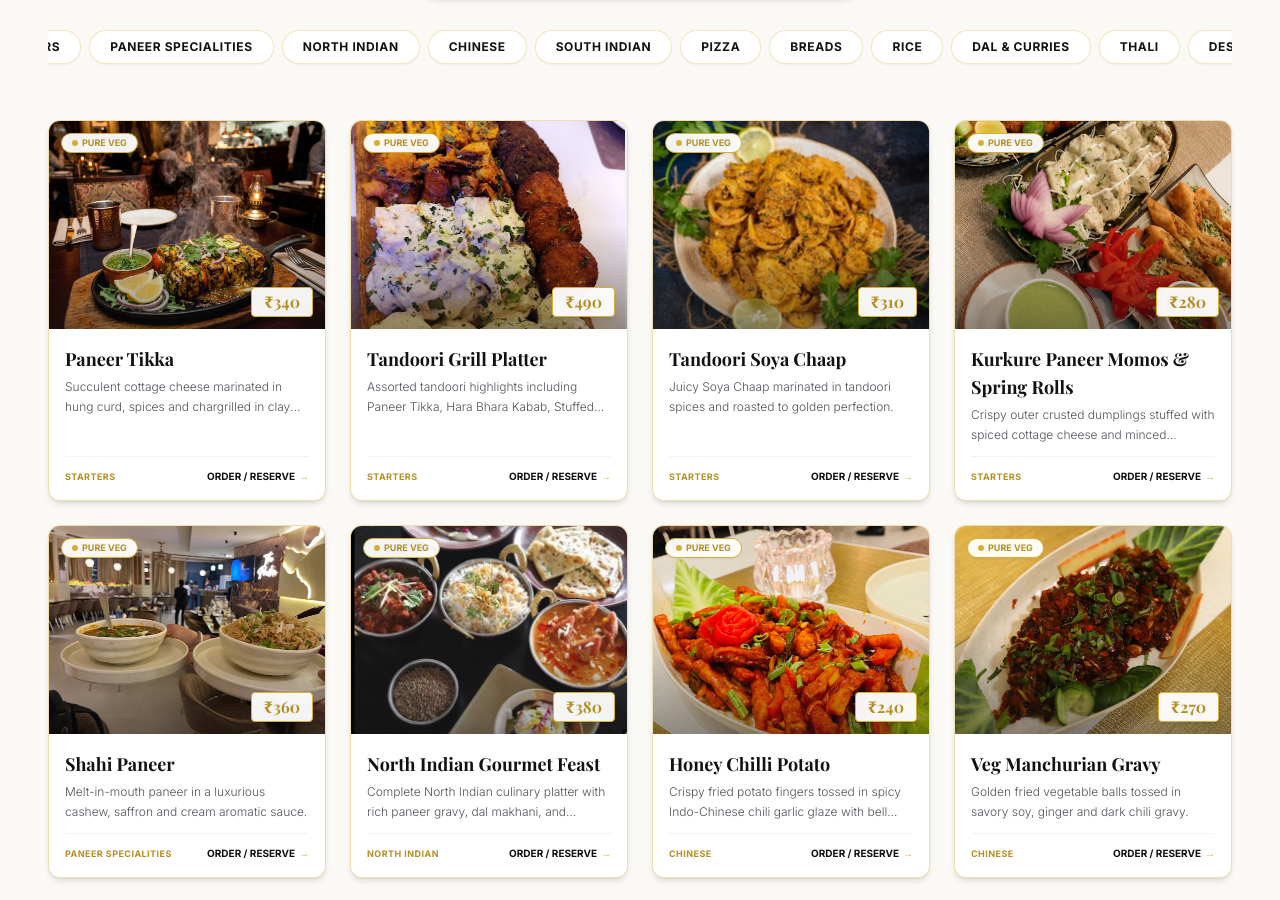
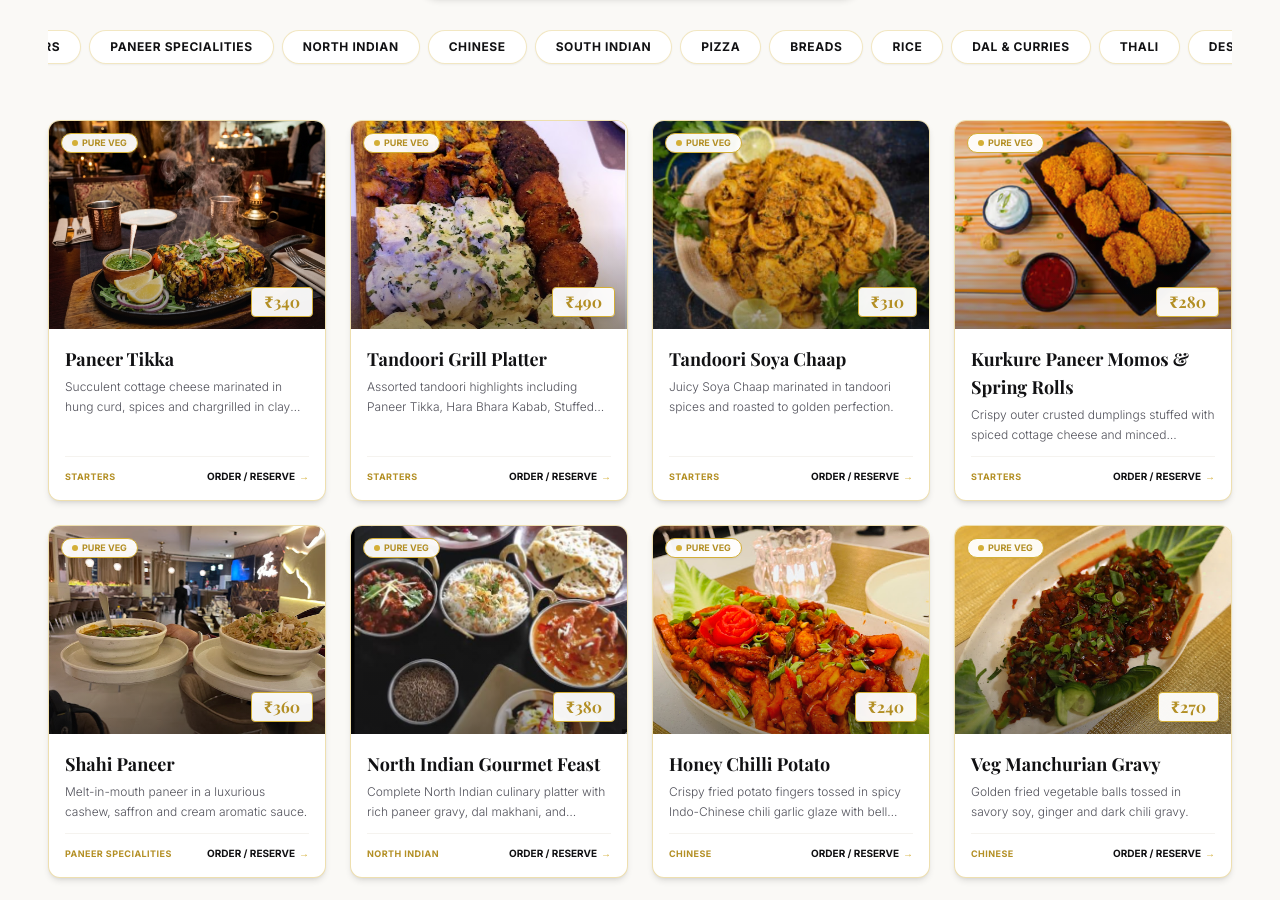
Before and after one commit to sumitxcman/The-pavitra, a Next.js app: page / in a window 1280 px wide. Shown: the part 3616-4516 px from the top of the page. Built offline with nearby package versions, Linux system fonts and the light colour scheme; a web font is replaced by a local one.

Commit message:
feat: Add user-provided image for Kurkure Paneer Momos

```diff
--- a/src/data/menuData.ts
+++ b/src/data/menuData.ts
@@ -59,7 +59,7 @@ export const MENU_ITEMS: MenuItem[] = [
     category: 'Starters',
     price: 280,
     description: 'Crispy outer crusted dumplings stuffed with spiced cottage cheese and minced veggies, served with garlic dip.',
-    image: '/images/spring-rolls-malai-chaap.png',
+    image: '/images/kurkure-momos-new.png',
     isVegetarian: true,
     isChefSpecial: true,
     isPopular: true,
```
Also changed, not shown: public/images/kurkure-momos-new.png (added).
